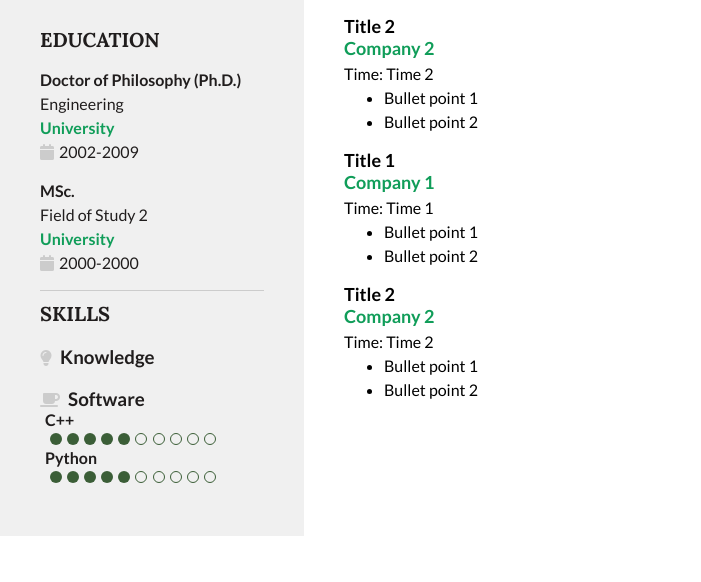
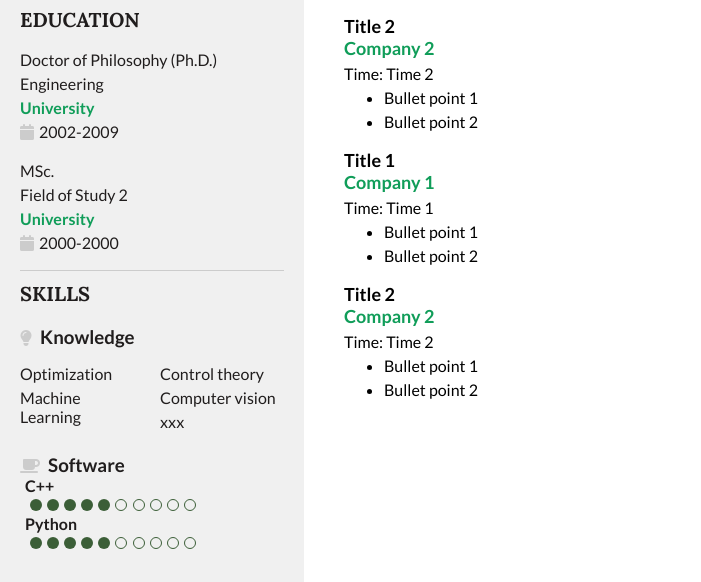
Before and after one commit to keivanzavari/classic-resume, a plain HTML site: page index.html in a window 1280 px wide. Shown: the part 295-877 px from the top of the page, without its empty margins (0-701 px from the left). Before the commit the page ends 831 px from the top, so only its background shows below. Drawn offline with Linux system fonts and the light colour scheme.

Commit message:
Adjust colors and style.

```diff
--- a/index.html
+++ b/index.html
@@ -29,6 +29,7 @@
                     <ul>
                         <li>
                             <span class="degree">Doctor of Philosophy (Ph.D.)</span>
+                            <br>
                             <span class="field">Engineering</span>
                             <br>
                             <span class="university">University</span>
@@ -54,7 +55,13 @@
                     <div class="knowledge">
                         <i class="fas fa-lightbulb"></i> <!-- Light bulb icon -->
                         <h3>Knowledge</h3>
-                        <!-- Add your knowledge items here -->
+                        <ul>
+                            <li>Optimization</li>
+                            <li>Machine Learning</li>
+                            <li>Control theory</li>
+                            <li>Computer vision</li>
+                            <li>xxx</li>
+                        </ul>
                     </div>
                     <div class="software">
                         <i class="fas fa-coffee"></i> <!-- Light bulb icon -->
--- a/styles.css
+++ b/styles.css
@@ -54,12 +54,12 @@ h2 {
 }
 
 .skills ul {
-    /* list-style: none; */
     padding-left: 25px;
 }
 
 .education li {
     margin-bottom: 15px;
+    font-weight: normal;
 }
 
 .skills li {
@@ -71,13 +71,12 @@ h2 {
     color: #109d59;
 }
 
-.education .degree,
-.skills li {
-    font-weight: bold;
+.education .time {
+    font-size: inherit;
 }
 
-.education .time {
-    font-size: inherit;
+.education .field {
+    font-size: normal;
 }
 
 /* .skills li::before {
@@ -138,11 +137,29 @@ h2 {
     color: #201d1d;
     /* Light grey background color for the content box */
     margin-top: 0px;
-    padding: 40px;
+    padding: 20px;
     /* border-radius: 5px; */
-    flex-grow: 1;
+    flex-grow: 2;
 }
 
+/* .knowledge-box {
+    margin-top: 0px;
+    padding: 20px;
+    /* border-radius: 5px; */
+/* flex-grow: 1; */
+
+
+.skills .knowledge ul {
+    list-style: none;
+    columns: 2;
+    -webkit-columns: 2;
+    -moz-columns: 2;
+    padding: 0;
+}
+
+.skills .knowledge .li {
+    font-weight: lighter;
+}
 
 /* Style icons with a light gray color */
 .left-column .fas,
```
